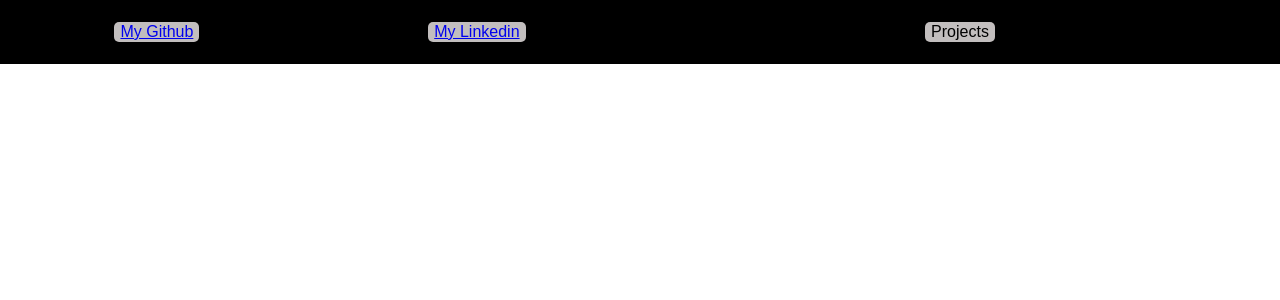
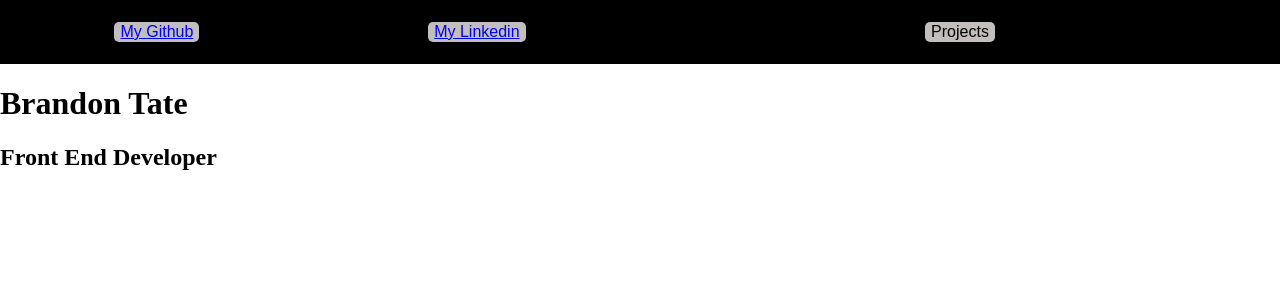
Before and after one commit to TatesWorkAcc/portfolio-site, a React (Vite) app: page / in a window 1280 px wide. Shown: the top 300 px of the page. Built offline with nearby package versions, Linux system fonts and the light colour scheme.

Commit message:
added name text

```diff
--- a/src/Name.jsx
+++ b/src/Name.jsx
@@ -3,7 +3,8 @@ function Name(){
 
     return(
         <div className="name-container">
-
+            <h1 className="name-text">Brandon Tate</h1>
+            <h2 className="name-text">Front End Developer</h2>
         </div>
     )
 
```
